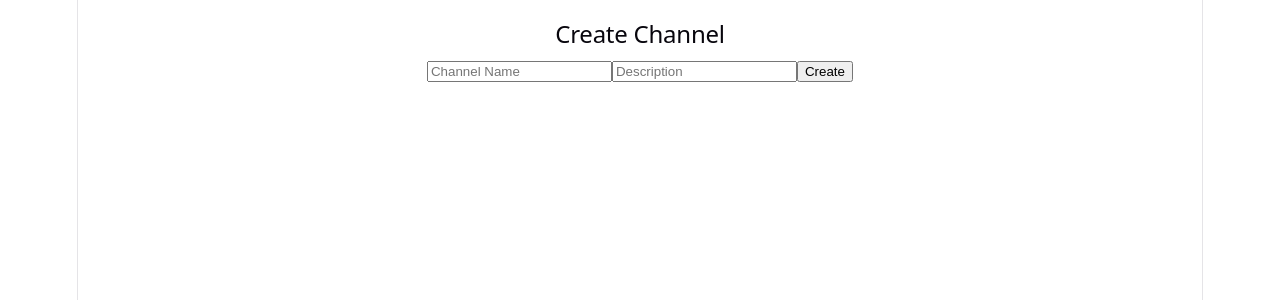
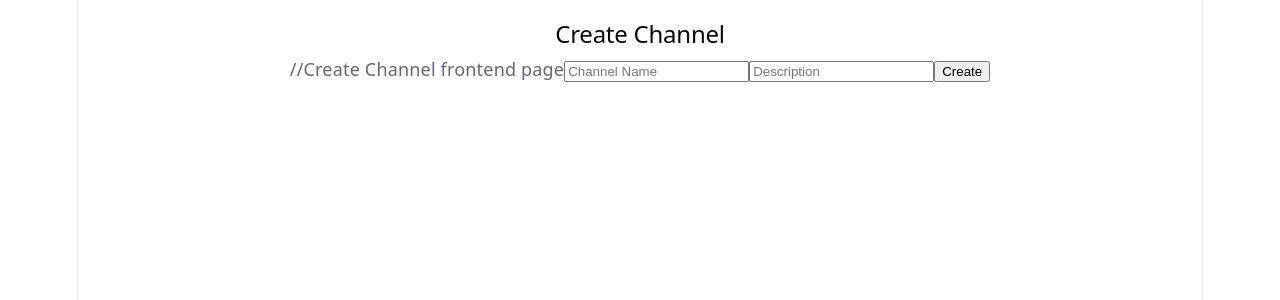
Before and after one commit to meelan7-7/youtube-clone, a React app in the folder frontend/: page /create-channel in a window 1280 px wide. Shown: the top 300 px of the page. Built offline with nearby package versions, Linux system fonts and the light colour scheme; the HTML template or start-up script is replaced by a standard one.

Commit message:
Implement Create Channel frontend page

```diff
--- a/frontend/src/pages/CreateChannel.jsx
+++ b/frontend/src/pages/CreateChannel.jsx
@@ -22,7 +22,7 @@ const CreateChannel = () => {
 
   return (
     <div style={{ padding: "20px" }}>
-      <h2>Create Channel</h2>
+      <h2>Create Channel</h2>                  //Create Channel frontend page
 
       <input
         placeholder="Channel Name"
```
